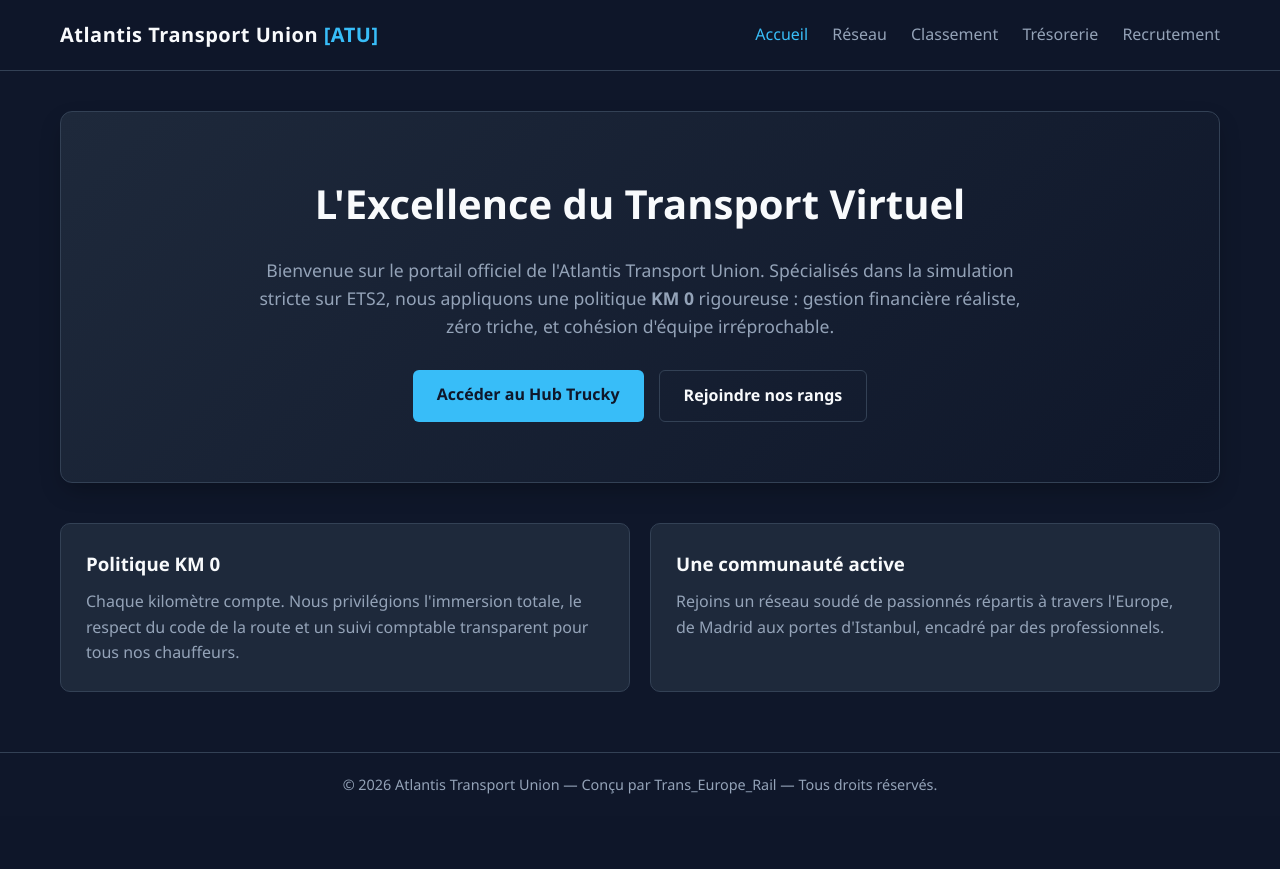
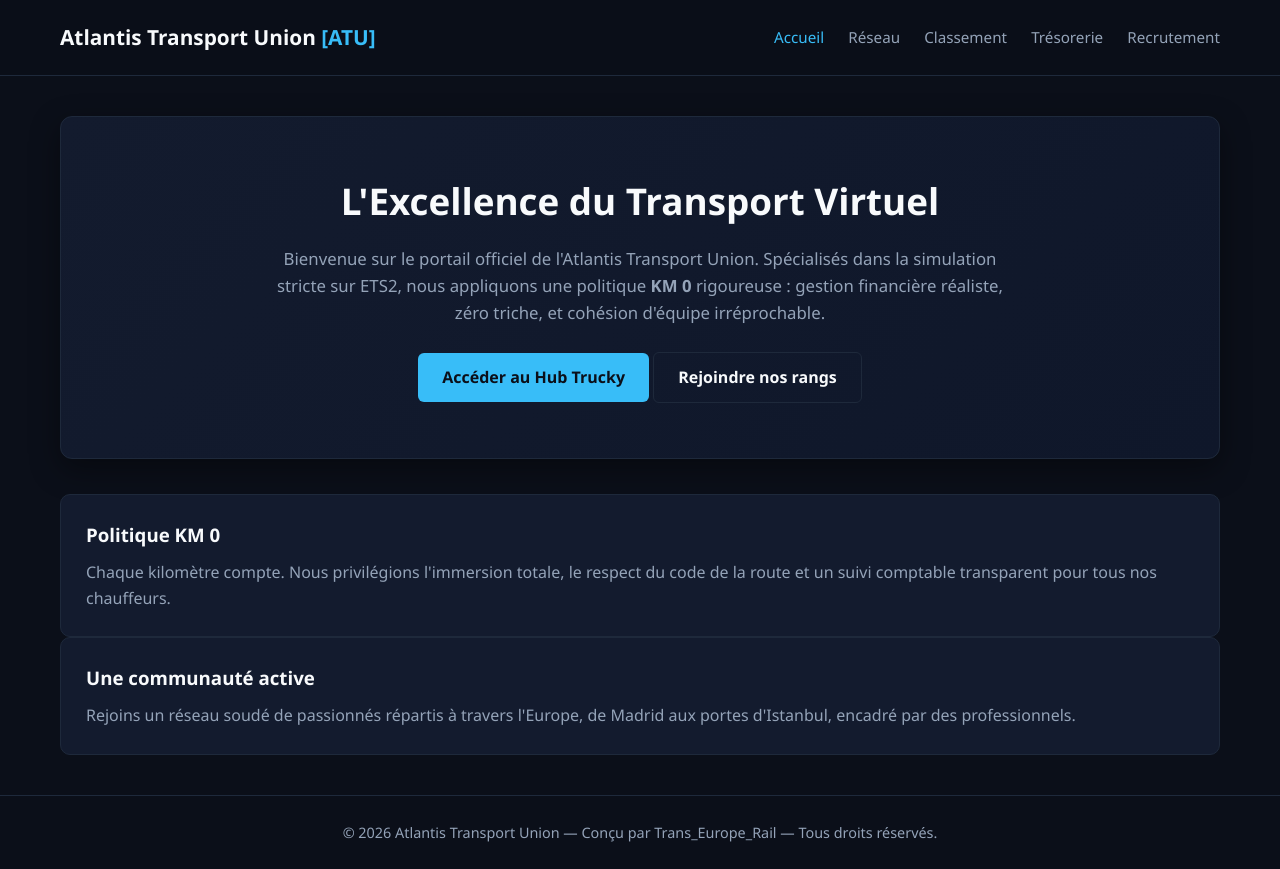
Before and after one commit to Trans-Europe-Rail/Atlantis-Transport-Union, a Flask app: page / in a window 1280 px wide. Before the commit the page ends 794 px from the top, so only its background shows below. Run offline with Flask 3, Linux system fonts and the light colour scheme.

Commit message:
Refactor CSS variables and update styles

```diff
--- a/static/style.css
+++ b/static/style.css
@@ -1,12 +1,12 @@
 :root {
-    --bg-color: #0f172a;
-    --card-bg: #1e293b;
-    --border-color: #334155;
+    --bg-color: #0b0f19;
+    --card-bg: #131b2e;
+    --border-color: #1e293b;
     --text-main: #f8fafc;
     --text-muted: #94a3b8;
     --accent: #38bdf8;
     --accent-hover: #0ea5e9;
-    --danger: #ef4444;
+    --success: #10b981;
 }
 
 * {
@@ -26,12 +26,12 @@ body {
 }
 
 header {
-    background-color: rgba(15, 23, 42, 0.95);
+    background-color: rgba(11, 15, 25, 0.95);
     border-bottom: 1px solid var(--border-color);
     position: sticky;
     top: 0;
     z-index: 1000;
-    backdrop-filter: blur(8px);
+    backdrop-filter: blur(10px);
 }
 
 .container {
@@ -44,13 +44,12 @@ header .container {
     display: flex;
     justify-content: space-between;
     align-items: center;
-    height: 70px;
+    height: 75px;
 }
 
 .logo-area h1 {
-    font-size: 1.25rem;
+    font-size: 1.3rem;
     font-weight: 700;
-    letter-spacing: 0.5px;
     color: var(--text-main);
 }
 
@@ -63,6 +62,7 @@ nav a {
     text-decoration: none;
     margin-left: 20px;
     font-weight: 500;
+    font-size: 0.95rem;
     transition: color 0.2s ease;
 }
 
@@ -75,41 +75,32 @@ main.container {
     padding: 40px 20px;
 }
 
-/* Hero Section */
 .hero {
-    background: linear-gradient(135deg, #1e293b 0%, #0f172a 100%);
+    background: linear-gradient(135deg, var(--card-bg) 0%, #0f172a 100%);
     border: 1px solid var(--border-color);
     border-radius: 12px;
-    padding: 60px 40px;
+    padding: 55px 30px;
     text-align: center;
-    margin-bottom: 40px;
-    box-shadow: 0 10px 25px -5px rgba(0, 0, 0, 0.3);
+    margin-bottom: 35px;
+    box-shadow: 0 10px 30px rgba(0, 0, 0, 0.4);
 }
 
 .hero h2 {
-    font-size: 2.5rem;
-    margin-bottom: 20px;
+    font-size: 2.3rem;
+    margin-bottom: 15px;
     color: var(--text-main);
 }
 
 .hero p {
-    font-size: 1.1rem;
     color: var(--text-muted);
-    max-width: 800px;
-    margin: 0 auto 30px auto;
-}
-
-/* Buttons */
-.cta-buttons {
-    display: flex;
-    gap: 15px;
-    justify-content: center;
-    flex-wrap: wrap;
+    max-width: 750px;
+    margin: 0 auto 25px auto;
+    font-size: 1.05rem;
 }
 
 .btn {
     background-color: var(--accent);
-    color: #0f172a;
+    color: #0b0f19;
     padding: 12px 24px;
     border-radius: 6px;
     font-weight: 600;
@@ -125,34 +116,59 @@ main.container {
 
 .btn.secondary {
     background-color: transparent;
+    border: 1px solid var(--border-color);
     color: var(--text-main);
-    border: 1px solid var(--border-color);
 }
 
 .btn.secondary:hover {
     background-color: var(--border-color);
 }
 
-/* Cards & Grid */
+.grid {
+    display: grid;
+    grid-template-columns: repeat(auto-fit, minmax(320px, 1fr));
+    gap: 20px;
+    margin-top: 20px;
+}
+
 .card {
     background-color: var(--card-bg);
     border: 1px solid var(--border-color);
     border-radius: 10px;
     padding: 25px;
-    margin-bottom: 20px;
 }
 
-.grid-2 {
-    display: grid;
-    grid-template-columns: repeat(auto-fit, minmax(300px, 1fr));
-    gap: 20px;
+.card h3 {
+    margin-bottom: 10px;
+    color: var(--text-main);
 }
 
-/* Footer */
+table {
+    width: 100%;
+    border-collapse: collapse;
+    margin-top: 20px;
+    background-color: var(--card-bg);
+    border-radius: 8px;
+    overflow: hidden;
+    border: 1px solid var(--border-color);
+}
+
+th, td {
+    padding: 14px 18px;
+    text-align: left;
+    border-bottom: 1px solid var(--border-color);
+}
+
+th {
+    background-color: #1a233a;
+    font-weight: 600;
+    color: var(--text-main);
+}
+
 footer {
     border-top: 1px solid var(--border-color);
     text-align: center;
-    padding: 20px;
+    padding: 25px;
     color: var(--text-muted);
     font-size: 0.9rem;
     background-color: var(--bg-color);
```
